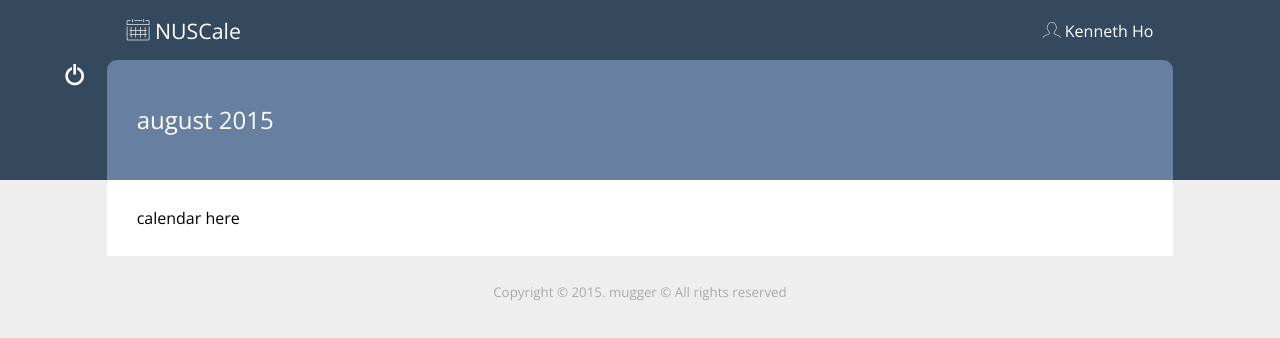
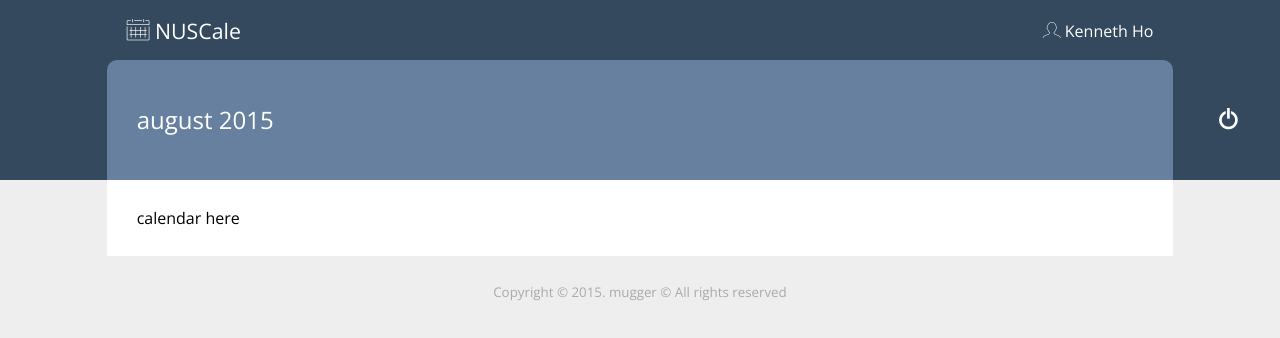
Before and after one commit to kennho/NUSCale, a plain HTML site: page pages/index.html in a window 1280 px wide. Drawn offline with nearby package versions, Linux system fonts and the light colour scheme; files whose address does not match are found by name.

Commit message:
changed logout button

```diff
--- a/pages/index.html
+++ b/pages/index.html
@@ -20,9 +20,11 @@
 
     <body>
     	<header>
-            <div id="logout-label" class="label right">
-            	<span class="icon icon-switch"></span>
-            </div>
+        	<a href="login.html">
+                <div id="logout-label" class="label right">
+                    <span class="icon icon-switch"></span>
+                </div>
+            </a>
 
         	<div class="wrap">
             	<a href="login.html">
--- a/stylesheets/default.css
+++ b/stylesheets/default.css
@@ -135,7 +135,9 @@ h1, h2, h3, h4 {
 }
 
 #logout-label {
+	bottom:50px;
+	cursor:pointer;
 	font-size:16pt;
-	padding:5%;
-	position:absolute
+	position:absolute;
+	right:3.2%;
 }
```
